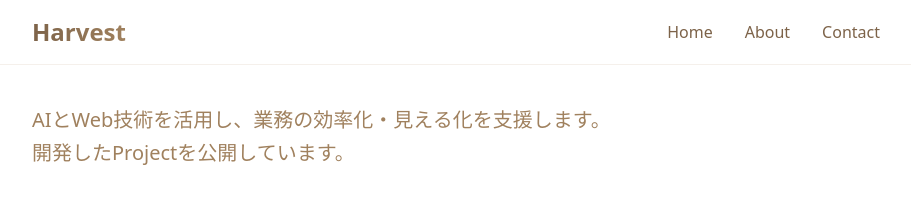
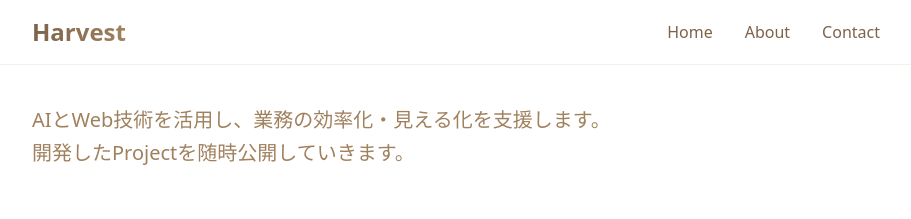
Before and after one commit to harvest-dev-jp/portfolio-site, a Next.js app: page / in a window 1280 px wide. Shown: the top 219 px of the page, without its empty margins (184-1095 px from the left). Built offline with nearby package versions, Linux system fonts and the light colour scheme.

Commit message:
Portfolio-siteのシンプル化３

```diff
--- a/src/app/page.tsx
+++ b/src/app/page.tsx
@@ -48,7 +48,7 @@ const projects = [
         <div className="max-w-3xl">
           <p className="mb-6 max-w-2xl text-xl leading-relaxed text-harvest-600">
             AIとWeb技術を活用し、業務の効率化・見える化を支援します。<br />
-            開発したProjectを公開しています。
+            開発したProjectを随時公開していきます。
           </p>
         </div>
       </section>
```
